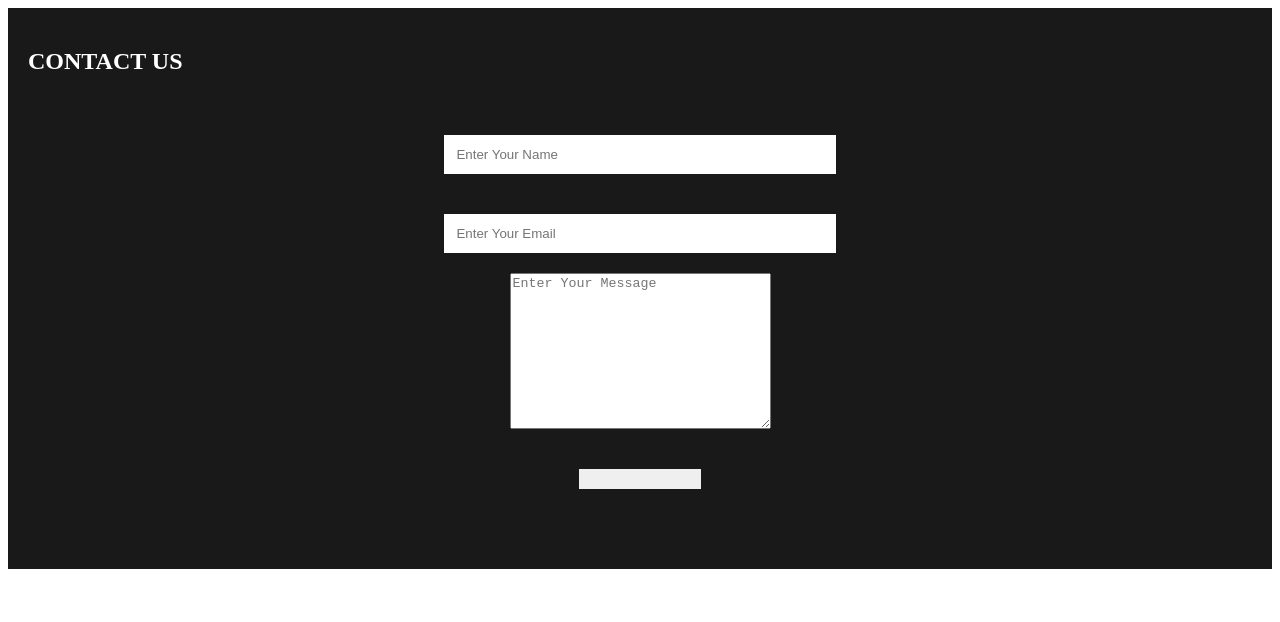
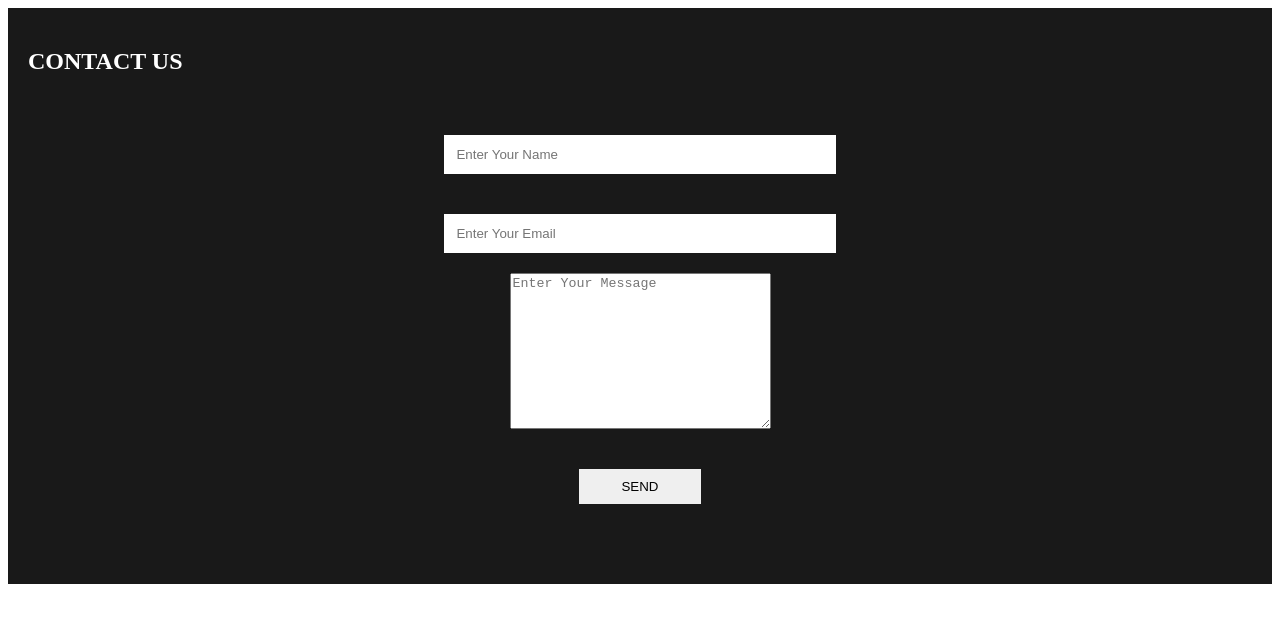
Before and after one commit to lab-antwerp-1/pc-group2, a website: page index.html in a window 1280 px wide. Drawn offline with Linux system fonts and the light colour scheme.

Commit message:
fixed the input type better

```diff
--- a/index.html
+++ b/index.html
@@ -18,7 +18,7 @@
     <input type="text" name="name" class="input" placeholder="Enter Your Name">
     <input type="email" name="email" class="input" placeholder="Enter Your Email">
     <textarea name="msg" id="msg" cols="30" rows="10" placeholder="Enter Your Message"></textarea>
-    <button type="submit" value="SEND" id="send" ></button>
+    <input type="submit" value="SEND" id="send">
 
    </form>
    </section>
```
